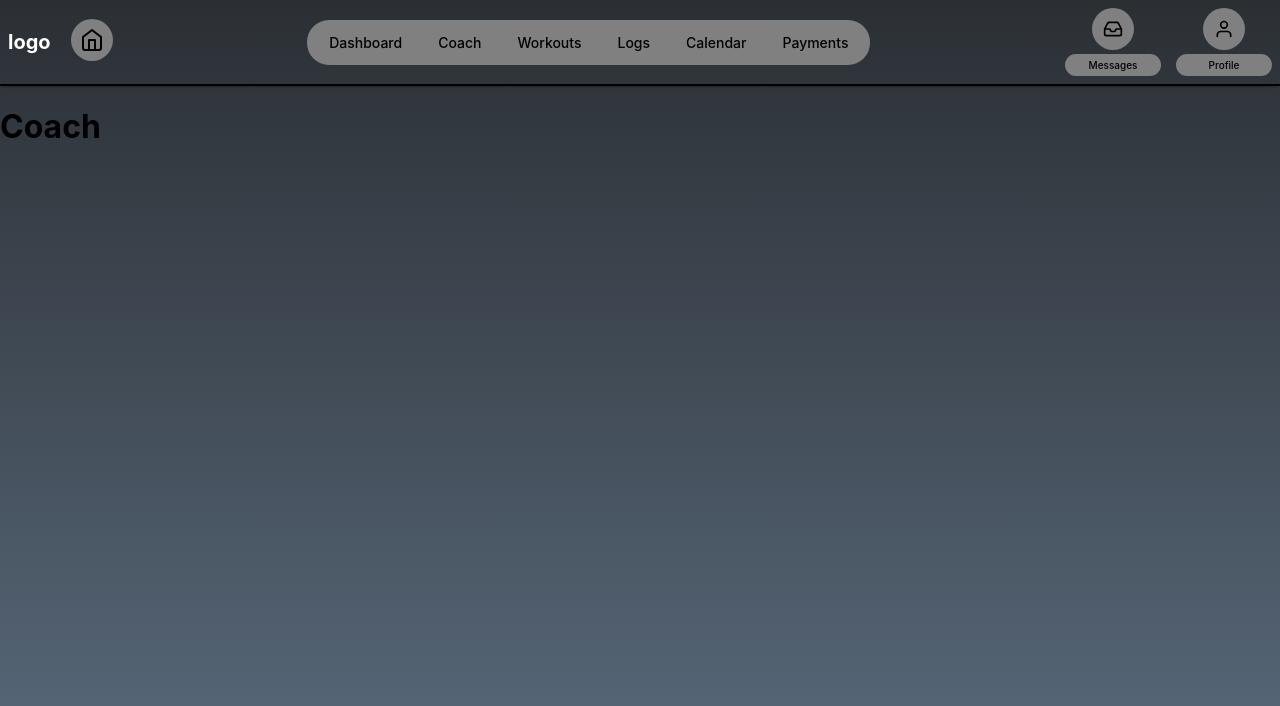
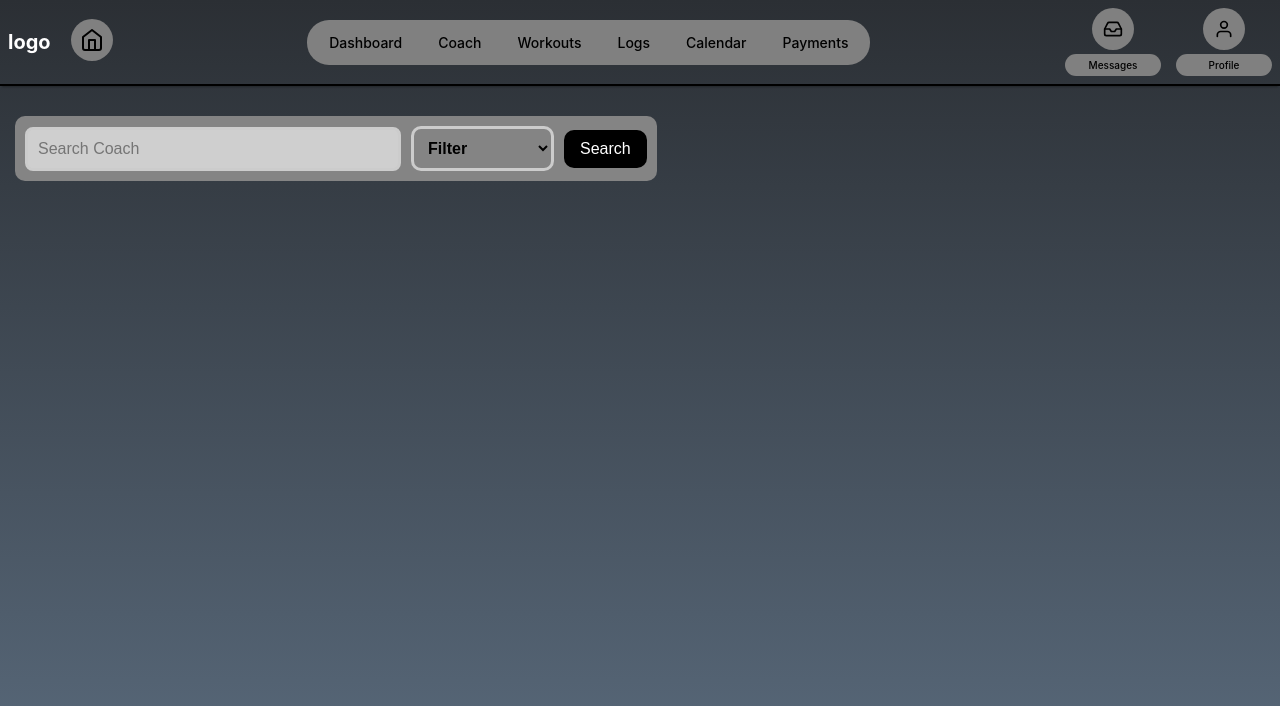
Before and after one commit to Euijinlim9/490Frontend, a React (Create React App) app: page /coach in a window 1280 px wide. Shown: the top 706 px of the page. Built offline with nearby package versions, Linux system fonts and the light colour scheme.

Commit message:
started coach search page

```diff
--- a/src/pages/Coach.js
+++ b/src/pages/Coach.js
@@ -1,7 +1,31 @@
-import React from "react";
+import React, {useState} from "react";
+import "../styles/Coach.css";
 
 function Coach() {
-  return <h1 className="page-title">Coach</h1>;
+  const [query, setQuery] = useState("");
+  const [filter, setFilter] = useState("");
+
+  const handleSearch = () => {
+    console.log({ query, filter });
+  };
+
+  return (
+    <div className="search-container">
+      <input
+        type="text" placeholder="Search Coach" className="search-input" value={query} onChange={(e) =>
+          setQuery(e.target.value)} />
+
+      <select className="filter-dropdown" value={filter} onChange={(e) => setFilter(e.target.value)}>
+        <option value="" disabled>Filter</option>
+        <option value="name">Coach Name</option>
+        <option value="specialty">Specialty</option>
+      </select>
+
+      <button className="search-button" onClick={handleSearch}>
+        Search
+      </button>
+    </div>
+  );
 }
 
 export default Coach;
--- /dev/null
+++ b/src/styles/Coach.css
@@ -0,0 +1,48 @@
+.search-container {
+    display: flex;
+    align-items: center;
+    gap: 10px;
+    background-color:#848484;
+    padding:10px;
+    border-radius: 10px;
+    width: fit-content;
+    margin-top:30px;
+    margin-left:15px;
+}
+
+.search-input {
+    width: 350px;
+    padding: 10px;
+    font-size: 16px;
+    border-radius: 10px;
+    border: none;
+    outline: none;
+}
+
+.search-container .search-input {
+    background-color: #cfcfcf;
+}
+
+.filter-dropdown {
+    padding: 10px;
+    font-size: 16px;
+    background-color:transparent;
+    border-radius: 10px;
+    border: 3px solid #ccc;
+    color: rgb(0, 0, 0);
+    font-weight:700;
+}
+
+.search-button {
+    padding: 10px 16px;
+    font-size:16px;
+    background-color: #000000;
+    color: white;
+    border: none;
+    cursor: pointer;
+    border-radius: 10px;
+}
+
+.search-button:hover {
+    background-color: #464646;
+}
```
Also changed, not shown: src/styles/Login.css (indentation only).
